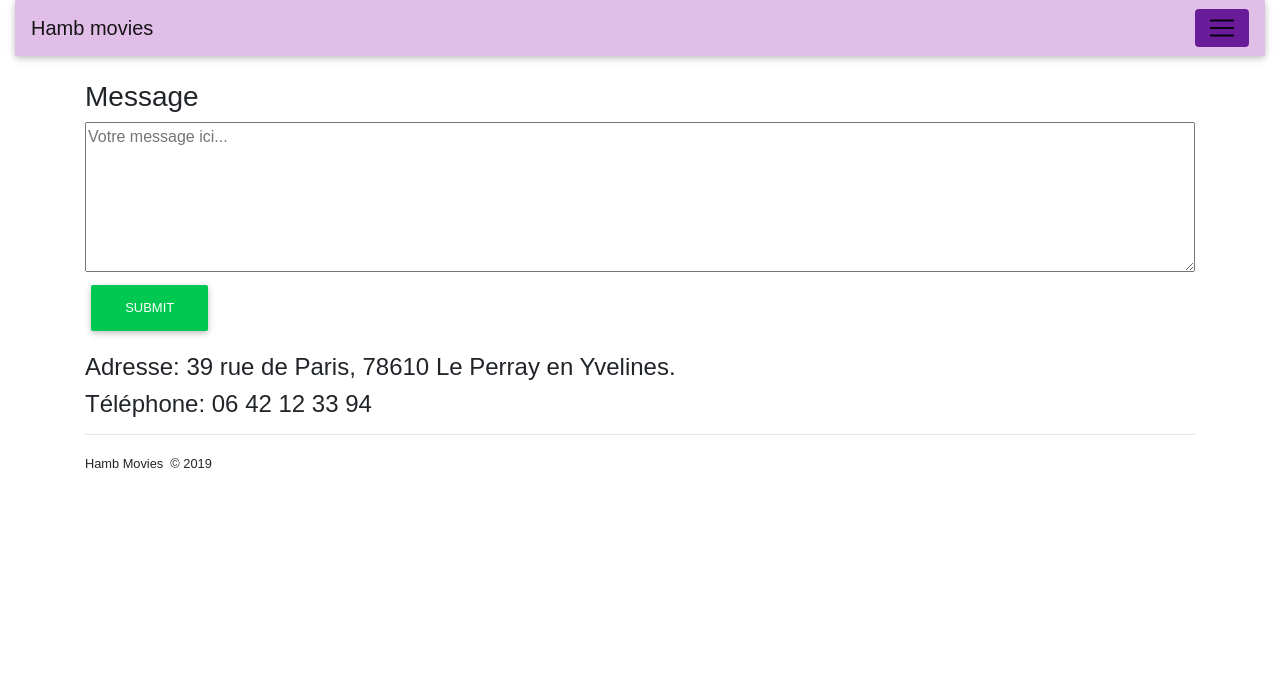
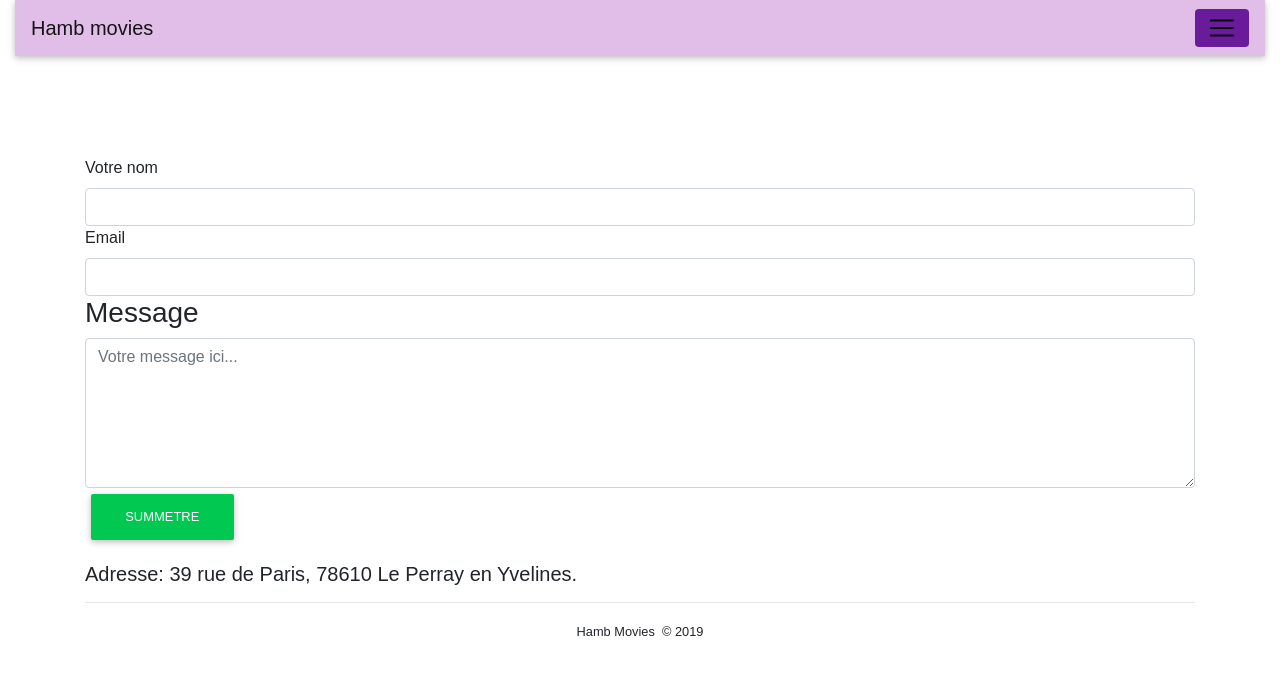
Before and after one commit to Cubano23/hamb_movies, a React (Create React App) app: page /contact in a window 1280 px wide. Shown: the top 674 px of the page. Built offline with nearby package versions, Linux system fonts and the light colour scheme.

Commit message:
Evolution: ajout de la librairie emailjs, test ok

```diff
--- a/src/App.css
+++ b/src/App.css
@@ -11,10 +11,9 @@
   margin: 15px;
 }
 footer {
+  text-align: center;
+  bottom: 0;
 
-  bottom: 0;
-  left: 0;
-  right: 0
 }
 
 #myCarousel {
--- a/src/components/about.jsx
+++ b/src/components/about.jsx
@@ -3,8 +3,8 @@ import { Link } from "react-router-dom";
 
 const About = () => {
     return (
-        <div className="container">
-            <h1>&Agrave; propos</h1>
+        <div className="container" style={{marginTop:100}}>
+
             <div className="about">
             <h2>Projet Finale</h2>
             <h2>Formation développeur front end</h2>
--- a/src/components/contact.jsx
+++ b/src/components/contact.jsx
@@ -1,70 +1,90 @@
 import React, { Component } from "react";
-
 import emailjs from "emailjs-com";
-
-const templateParams = {
-  name: "Bruno",
-  notes: "je sais envoyer des emails"
-};
+import $ from 'jquery';
 
 export default class Contact extends Component {
   constructor(props) {
     super(props);
-    this.state = { feedback: "", name: "Name", email: "bsrs23@gmail.com" };
+    this.state = {
+      name: '',
+      email: '',
+      message: ''
+    }
+
   }
 
-  handleSubmit = event => {
-    const templateId = "template_id";
+  handleSubmit(e) {
 
-    this.sendFeedback(templateId, {
-      message_html: this.state.feedback,
-      from_name: this.state.name,
-      reply_to: this.state.email
-    });
+    e.preventDefault();
+
+
+  const { nom, email, message } = this.state;
+
+    let templateParams = {
+      from_name: nom,
+      from_email: email,
+      content: message
+     }
     emailjs
       .send(
-        "<YOUR SERVICE ID>",
-        "<YOUR TEMPLATE ID>",
+        '141223',
+        '141223',
         templateParams,
-        "<YOUR USER ID>"
+        'user_JOxyjUqz5YZ07KzrmxOPL'
+
       )
       .then(
         response => {
           console.log("SUCCESS!", response.status, response.text);
+          this.resetForm();
+
         },
         err => {
           console.log("FAILED...", err);
         }
       );
+
   };
 
-  handleChange = (event) => {
+ resetForm = () =>{
+  alert($("#nom").val() + ": Votre message à été envoyé avec success!");
+   $("#nom").val("");
+   $("#email").val("");
+   $("#content").val("");
 
-    this.setState({ feedback: event.target.value });
+ }
+
+  handleChange = (param, e) => {
+    this.setState({ [param]: e.target.value })
   }
+
 
 
   render() {
     return (
-      <div className="container">
-        <form className="form-group" onSubmit={this.handleSubmit}>
+      <div className="container" style={{marginTop:100}}>
+        <form className="form-group" onSubmit={this.handleSubmit.bind(this)} method="post">
           <div>
+            <label>Votre nom</label>
+            <input type="text" name="nom" id="nom" className="form-control" onChange={this.handleChange.bind(this, 'nom')} required/>
+            <label>Email</label>
+            <input type="email" name="email" id="email" className="form-control" onChange={this.handleChange.bind(this, 'email')} required/>
             <h3>Message</h3>
             <textarea
-              id="test-mailing"
-              name="test-mailing"
-              onChange={this.handleChange}
+              id="content"
+              name="message"
               placeholder="Votre message ici..."
+              onChange={this.handleChange.bind(this, 'message')}
               required
-              value={this.state.feedback}
               style={{ width: "100%", height: "150px" }}
+              className="form-control"
+
             />
           </div>
-          <input type="button" value="Submit" className="btn btn-success" />
+          <input type="submit" value="Summetre" className="btn btn-success" />
         </form>
         <div>
-          <h4>Adresse: 39 rue de Paris, 78610 Le Perray en Yvelines.</h4>
-          <h4>Téléphone: 06 42 12 33 94</h4>
+          <h5>Adresse: 39 rue de Paris, 78610 Le Perray en Yvelines.</h5>
           <div className="map"></div>
         </div>
       </div>
```
